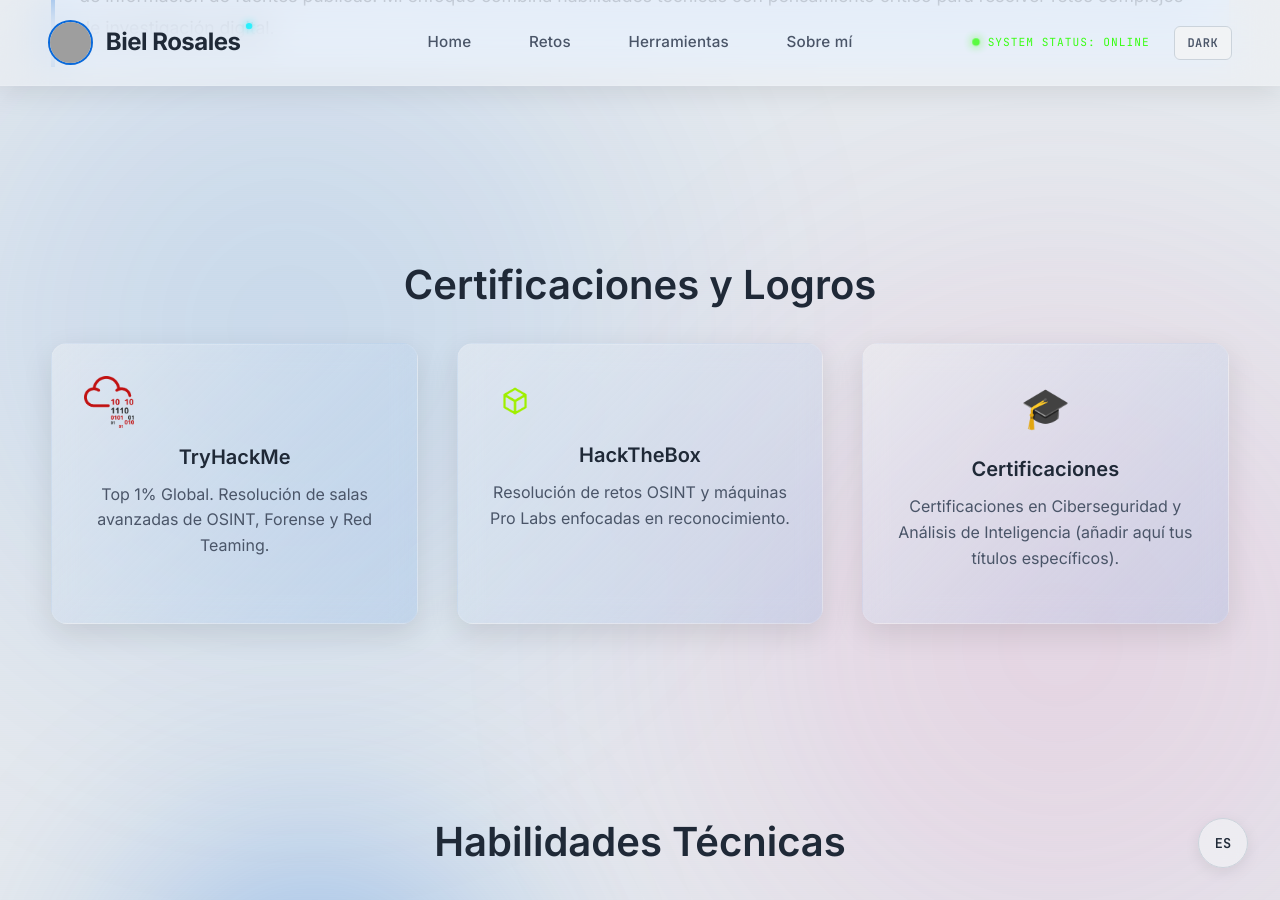
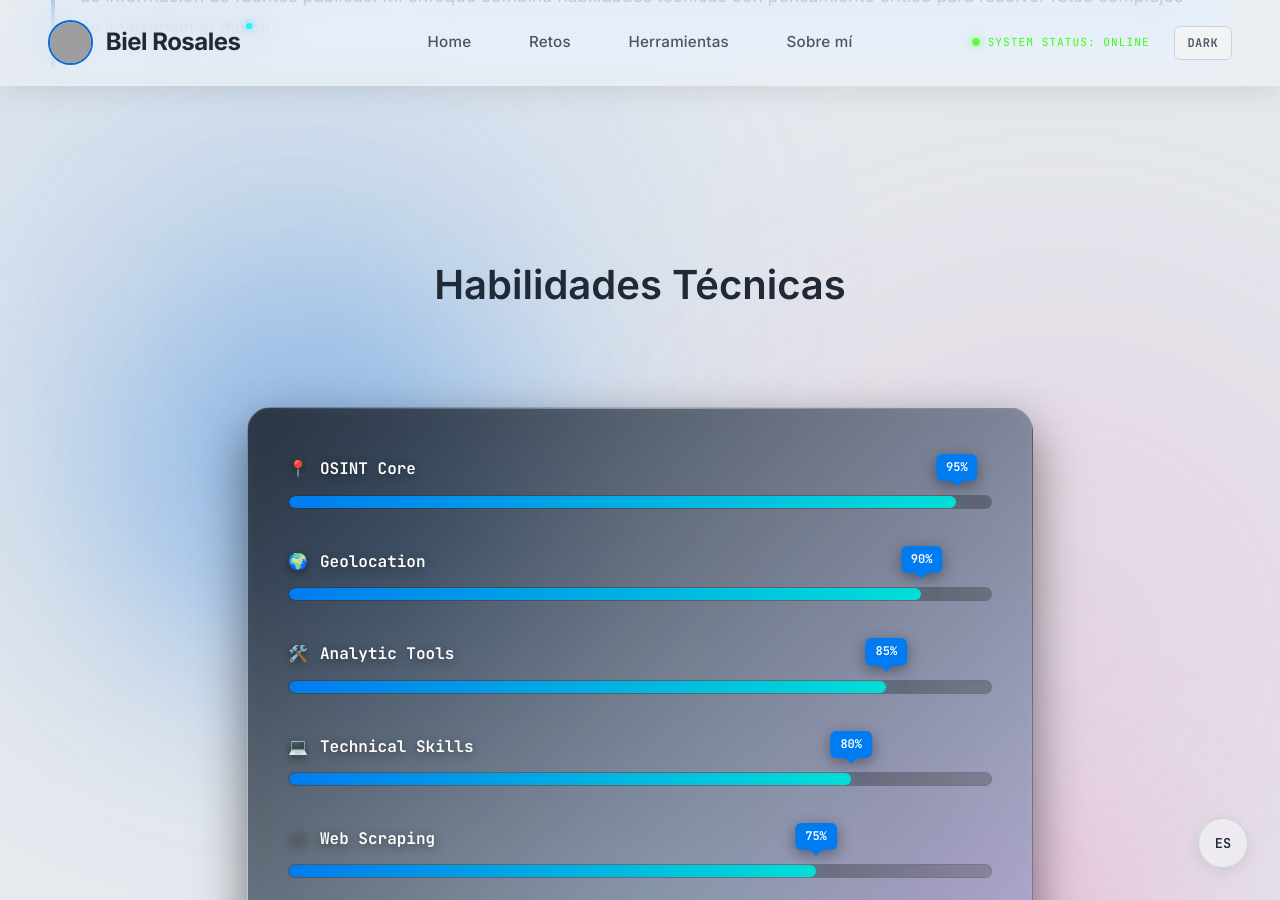
Before and after one commit to kbbaa/kbbaa.github.io, a Jekyll site: the page built from sobre-mi.md, in a window 1280 px wide and 900 px high, scrolled down 1146 px. Built offline with Jekyll 4.4.1, drawn with Linux system fonts in a browser that asks for light colours; grey boxes are pictures that could not be loaded.

Commit message:
Update sobre-mi.md

```diff
--- a/sobre-mi.md
+++ b/sobre-mi.md
@@ -51,27 +51,6 @@ permalink: /sobre-mi/
     <p style="font-size: 1.1rem; margin: 0; line-height: 1.8;">
       Me especializo en <strong>Open Source Intelligence (OSINT)</strong>, aplicando metodologías estructuradas para la recolección, análisis y verificación de información de fuentes públicas. Mi enfoque combina habilidades técnicas con pensamiento crítico para resolver retos complejos de investigación digital.
     </p>
-  </div>
-</section>
-
-<section>
-  <h2 style="text-align: center; margin-bottom: 2rem;">Certificaciones y Logros</h2>
-  <div class="grid">
-    <div class="card" style="text-align: center;">
-      <img src="{{ '/assets/img/TryHackMe.png' | relative_url }}" alt="TryHackMe" style="width: 50px; margin-bottom: 1rem;">
-      <h3>TryHackMe</h3>
-      <p>Top 1% Global. Resolución de salas avanzadas de OSINT, Forense y Red Teaming.</p>
-    </div>
-    <div class="card" style="text-align: center;">
-      <img src="{{ '/assets/img/HTB.png' | relative_url }}" alt="HackTheBox" style="width: 50px; margin-bottom: 1rem;">
-      <h3>HackTheBox</h3>
-      <p>Resolución de retos OSINT y máquinas Pro Labs enfocadas en reconocimiento.</p>
-    </div>
-    <div class="card" style="text-align: center;">
-      <div style="font-size: 2.5rem; margin-bottom: 1rem;">🎓</div>
-      <h3>Certificaciones</h3>
-      <p>Certificaciones en Ciberseguridad y Análisis de Inteligencia (añadir aquí tus títulos específicos).</p>
-    </div>
   </div>
 </section>
 
```
